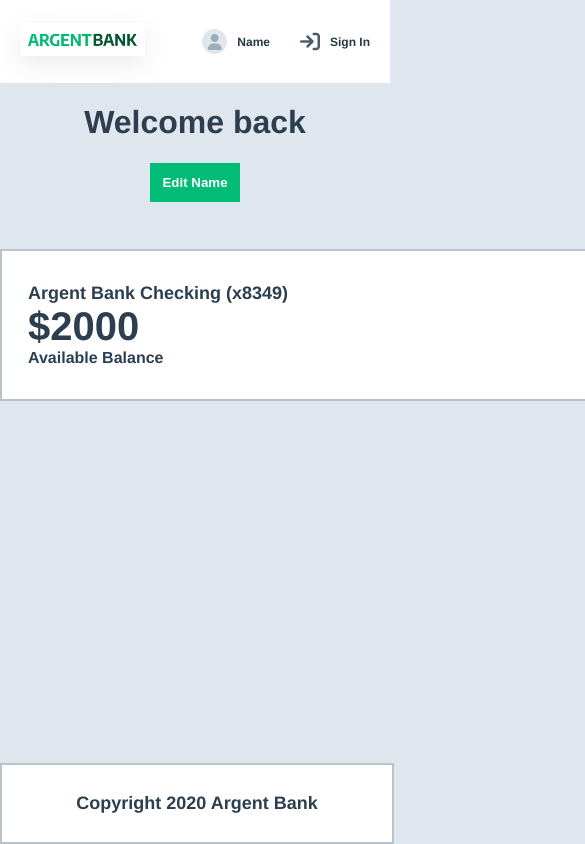
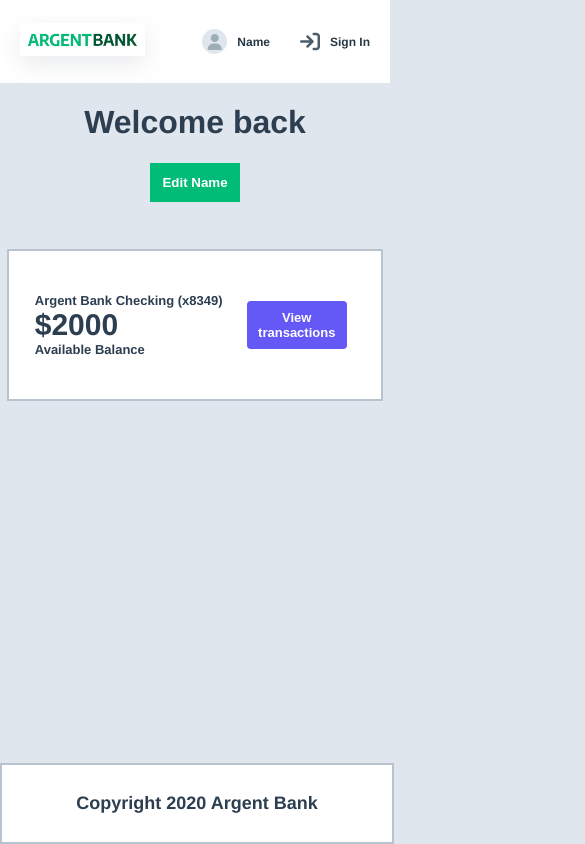
Before and after one commit to l-nikola/ArgentBank, a React (Vite) app: page /edit-name in a window 390 px wide. Shown: the top 844 px of the page, 585 px wide, since content can reach past the window. Built offline with nearby package versions, Linux system fonts and the light colour scheme.

Commit message:
feat : responsive bankAccount

```diff
--- a/src/styles/components/bankAccount.scss
+++ b/src/styles/components/bankAccount.scss
@@ -5,7 +5,7 @@
   padding: 32px 34.5px 32px 26px;
   align-items: center;
   background-color: white;
-  width: 1160.5px;
+  width: 80%;
   height: 83.5px;
   border: 2px solid var(--border);
 
@@ -44,3 +44,28 @@
     font-weight: 700;
   }
 }
+
+/* *********** Responsive ********** */
+/* *********** Tablet ********** */
+@media (max-width: 767px) {
+  .bankAccount {
+    div {
+      .account {
+        font-size: 13px;
+      }
+
+      .amount {
+        font-size: 30px;
+      }
+
+      .balance {
+        font-size: 13px;
+      }
+    }
+
+    button {
+      width: 100px;
+      font-size: 13px;
+    }
+  }
+}
```
